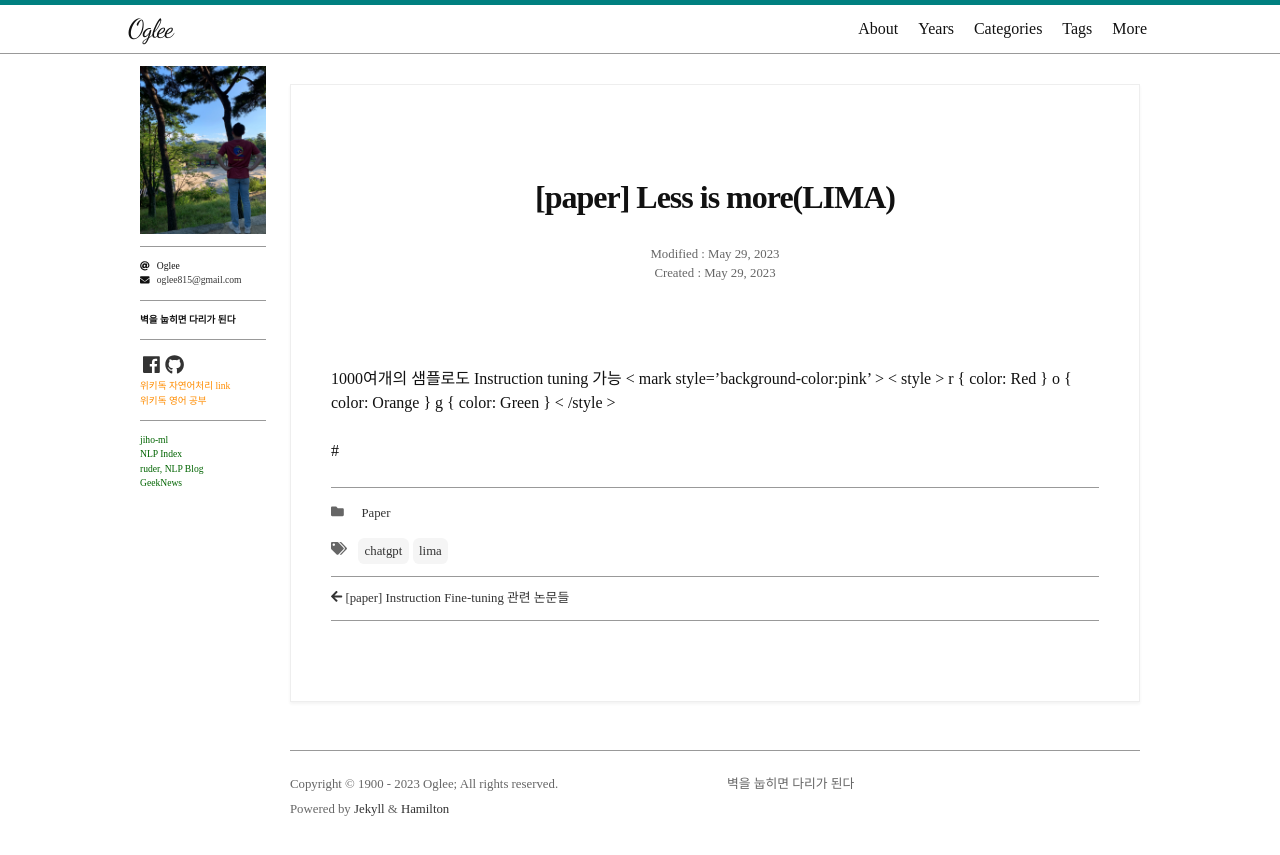
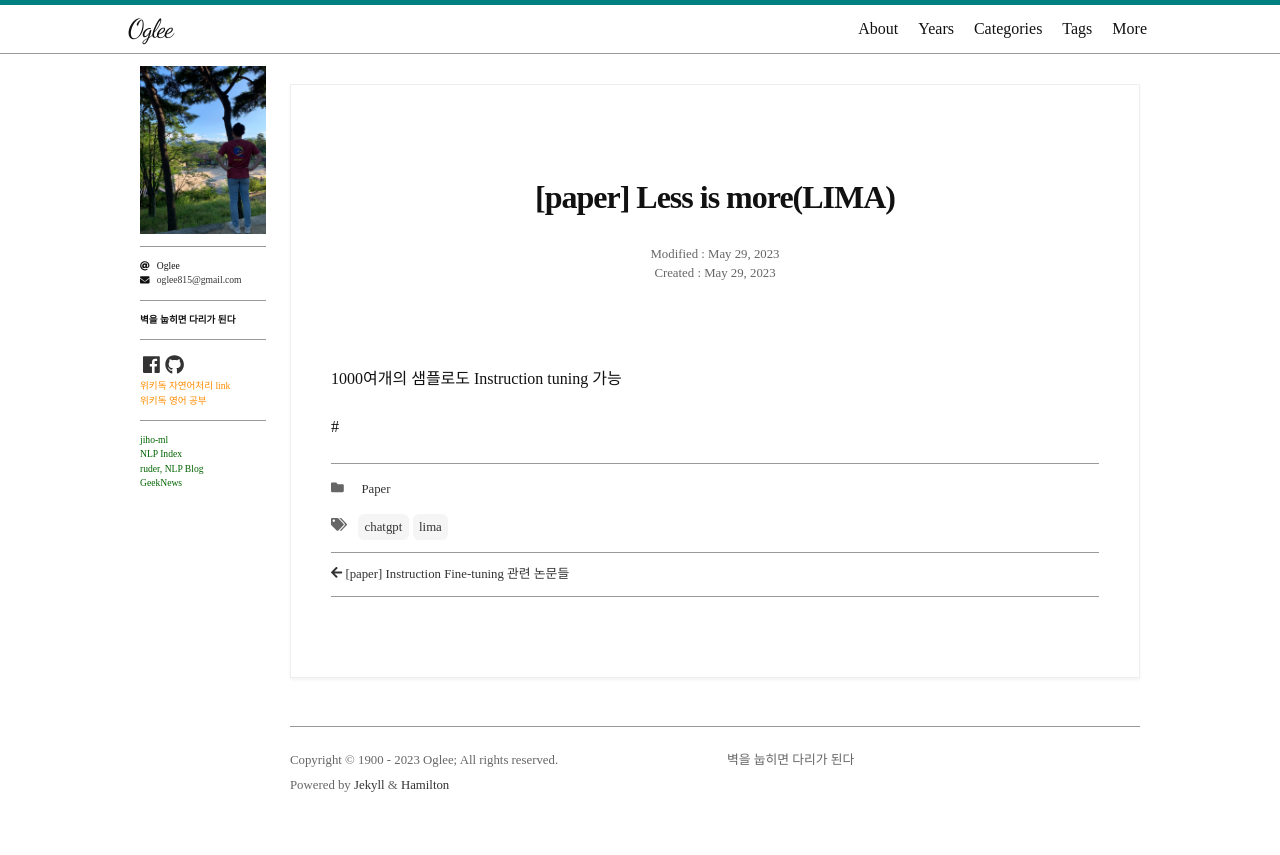
Before and after one commit to oglee815/oglee815_old.github.io, a Jekyll site: the page built from _posts/1900-01-01-paper-lima.md, in a window 1280 px wide. Shown: the top 855 px of the page. Built offline with Jekyll 4.4.1, drawn with Linux system fonts in a browser that asks for light colours; nearby versions of some CDN libraries; some web fonts are replaced; a script that is not in the unit is left out; comment, search, counter and statistics services are not loaded.

Commit message:
Update 1900-01-01-paper-lima.md

```diff
--- a/_posts/1900-01-01-paper-lima.md
+++ b/_posts/1900-01-01-paper-lima.md
@@ -14,11 +14,12 @@
 ---
 
 1000여개의 샘플로도 Instruction tuning 가능
-< mark style='background-color:pink' >
-< style >
+<!--more-->
+<mark style='background-color:pink' >
+<style>
 r { color: Red }
 o { color: Orange }
 g { color: Green }
-< /style >
+</style>
 
 #
```
